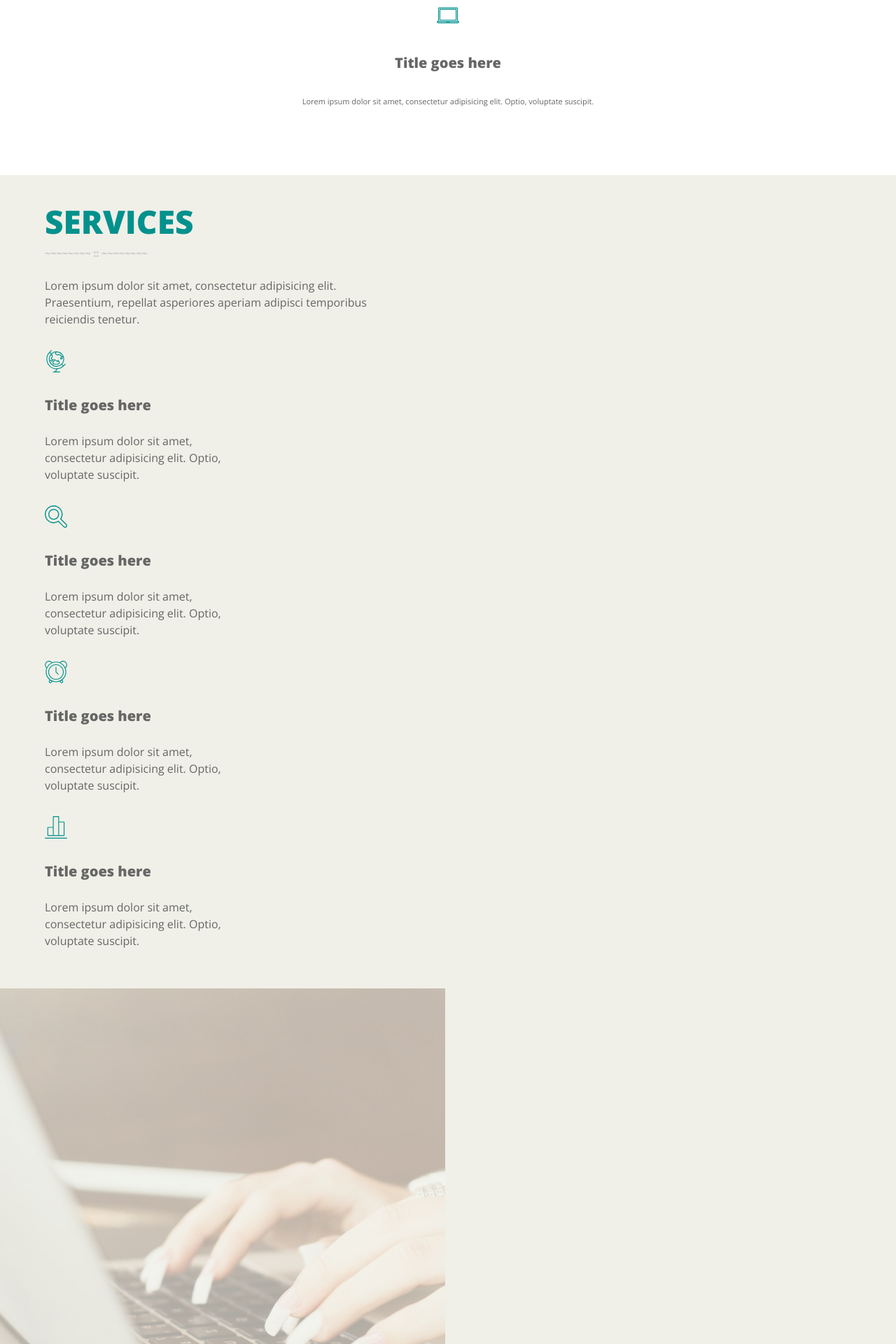
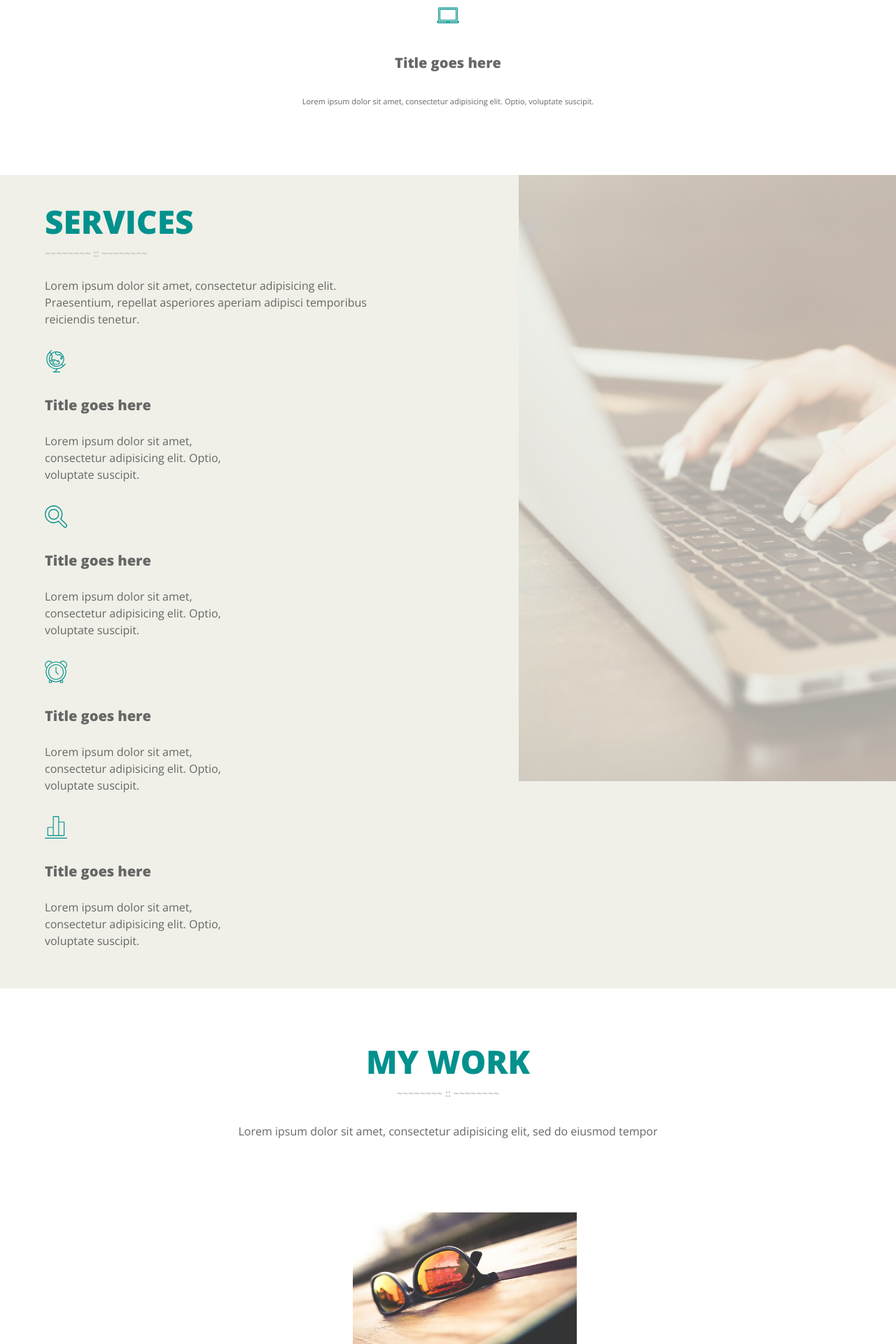
Before and after one commit to cjwd/iugo-myfolio, a PHP site: page / in a window 1280 px wide. Shown: the part 1651-3571 px from the top of the page at 70% size. Run offline with PHP 8.4, Linux system fonts and the light colour scheme; some libraries are stand-ins or nearby versions.

Commit message:
Rework service section

```diff
--- a/index.html
+++ b/index.html
@@ -317,8 +317,6 @@
         <!-- end about -->
 
         <section id="services">
-            <div class="grid grid--full">
-                <div class="grid__item one-half">
            <div class="services-listing">
                 <div class="inner">
                     <h1 class="section-title">Services</h1>
@@ -372,11 +370,7 @@
                     </div>
                 </div>
             </div>
-                </div><!--
-                --><div class="grid__item one-half">
-                    <img class="swag" src="resources/imgs/woman-typing-on-mac.jpg" alt="Woman typing on mac">
-                    </div>
-                </div>
+            <!-- end service-listing -->
 
         </section>
         <!-- end services -->
--- a/resources/css/less/ui/sections.less
+++ b/resources/css/less/ui/sections.less
@@ -26,14 +26,18 @@
 }
 
 /**
-* Services
+ * Services
 */
 #services {
-    background:#F0F0E8;
+    background:#F0F0E8 url('imgs/woman-typing-on-mac.png') 115% 0 no-repeat;
+}
+
+.services-listing {
+    margin-right:50%;
 }
 
 /**
-* Contact
+ * Contact
 */
 
 #contact {
--- a/resources/css/style.css
+++ b/resources/css/style.css
@@ -3613,13 +3613,16 @@ label,
   text-align: center;
 }
 /**
-* Services
+ * Services
 */
 #services {
-  background: #F0F0E8;
-}
-/**
-* Contact
+  background: #f0f0e8 url('imgs/woman-typing-on-mac.png') 115% 0 no-repeat;
+}
+.services-listing {
+  margin-right: 50%;
+}
+/**
+ * Contact
 */
 #contact {
   padding-bottom: 0;
```
Also changed, not shown: resources/css/imgs/hero-bg-light.jpg (deleted), resources/css/imgs/hero-bg.jpg (deleted), resources/css/imgs/woman-typing-on-mac.jpg (renamed from resources/imgs/woman-typing-on-mac.jpg), resources/css/imgs/woman-typing-on-mac.png (added). Lines whose indentation alone changed are shown as unchanged.
